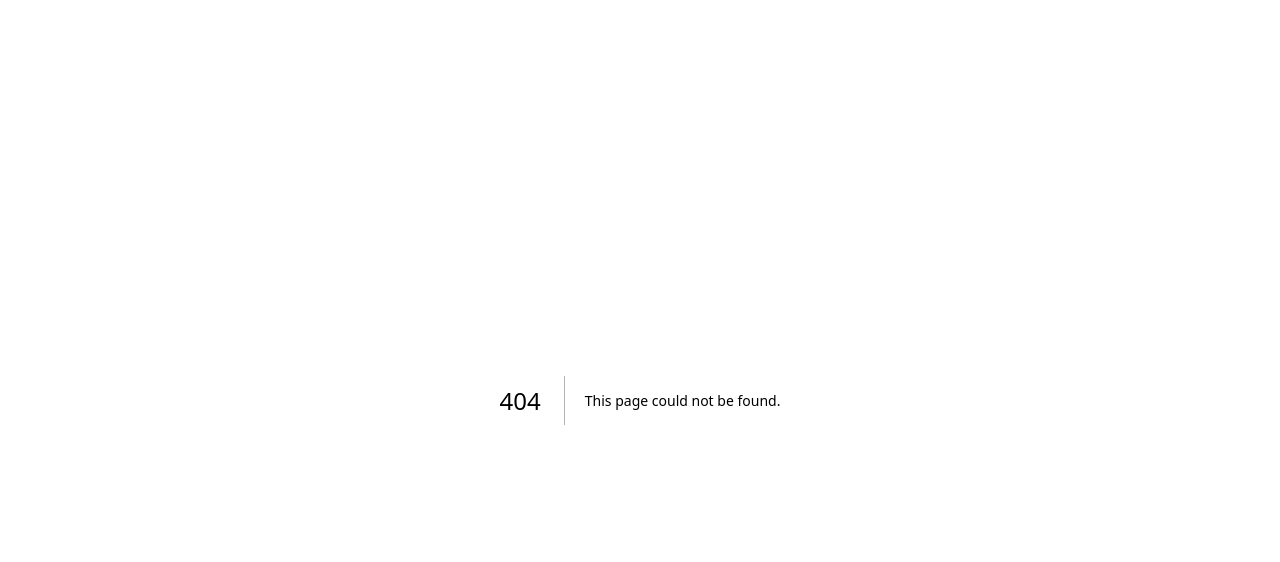
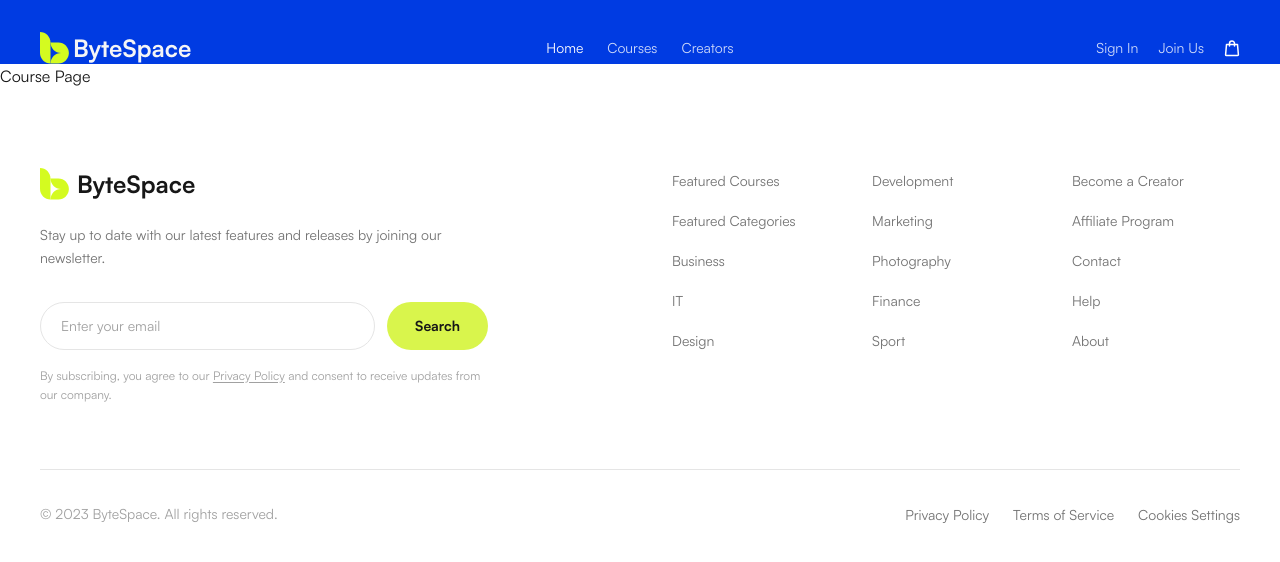
Before and after one commit to gmnayem631/bytespace-new, a Next.js app: page /courses in a window 1280 px wide. Before the commit this address had no page. Shown: the top 562 px of the page. Built offline with nearby package versions, Linux system fonts and the light colour scheme.

Commit message:
feat: add basic courses page in the app router

```diff
--- /dev/null
+++ b/app/courses/page.tsx
@@ -0,0 +1,7 @@
+import React from "react";
+
+const page = () => {
+  return <div>Course Page</div>;
+};
+
+export default page;
--- a/app/layout.tsx
+++ b/app/layout.tsx
@@ -2,6 +2,8 @@
 import localFont from "next/font/local";
 import { Poppins } from "next/font/google";
 import "./globals.css";
+import { Navbar } from "@/components/Navbar/Navbar";
+import { Footer } from "@/components/Footer/Footer";
 
 const satoshi = localFont({
   src: [
@@ -31,7 +33,12 @@
       lang="en"
       className={`${satoshi.variable} ${poppins.variable} h-full antialiased`}
     >
-      <body className="min-h-full flex flex-col">{children}</body>
+      <body className="min-h-full flex flex-col">
+        {" "}
+        <Navbar />
+        {children}
+        <Footer />
+      </body>
     </html>
   );
 }
--- a/app/page.tsx
+++ b/app/page.tsx
@@ -4,15 +4,12 @@
 import CreatorHero from "@/components/CreatorHero/CreatorHero";
 import { HeroSection } from "@/components/HeroSection/HeroSection";
 import LogoStrip from "@/components/LogoStrip/LogoStrip";
-import { Navbar } from "@/components/Navbar/Navbar";
 import GrowthSection from "@/components/sections/growth/GrowthSection";
 import { TestimonialsSection } from "@/components/TestimonialSection/testimonials-section";
-import { Footer } from "@/components/Footer/Footer";
 
 export default function Home() {
   return (
     <div className="">
-      <Navbar />
       <HeroSection />
       <LogoStrip />
       <CategorySection />
@@ -21,7 +18,6 @@
       <GrowthSection />
       <CreatorHero />
       <TestimonialsSection />
-      <Footer />
     </div>
   );
 }
```
